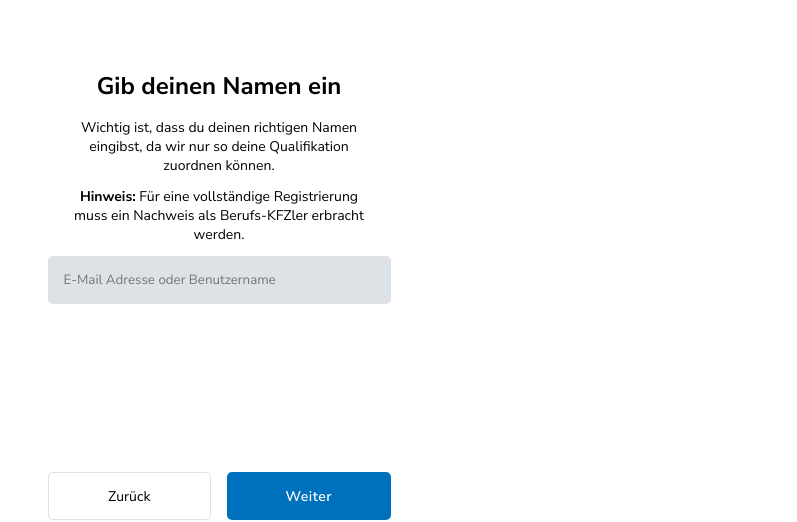
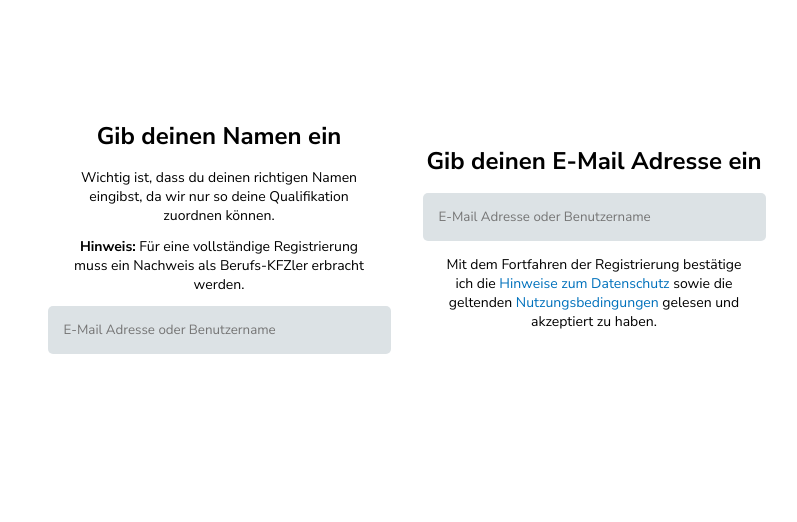
Before and after one commit to SimonSchoetz/digital-h-challenge, a React (Create React App) app: page /registration in a window 1280 px wide. Shown: the part 166-688 px from the top of the page, without its empty margins (421-1218 px from the left). Built offline with nearby package versions, Linux system fonts and the light colour scheme.

Commit message:
Add wrapper to keep the form ballanced with the header

```diff
--- a/src/Registration.js
+++ b/src/Registration.js
@@ -53,9 +53,11 @@ export default function Registration() {
                     </div>
                 </header>
                     {/* Habe versucht die Components über ein Array zu rendern um die Keys nicht hard coden zu müssen aber nicht zum laufen gebracht*/}
-                    <RegStep1 position={side(1)}/>
-                    <RegStep2 position={side(2)}/>
-                    <RegStep3 position={side(3)}/>
+                    <div className="form-wrapper">
+                        <RegStep1 position={side(1)}/>
+                        <RegStep2 position={side(2)}/>
+                        <RegStep3 position={side(3)}/>
+                    </div>
             </div>
         </Context.Provider>
     )
--- a/src/style/_Registration.scss
+++ b/src/style/_Registration.scss
@@ -1,11 +1,8 @@
 .registration-component {
     @include component-base;
+    .form-wrapper {
         overflow-x: hidden; //for desktop
         .registration-form  {
-        // display: flex;
-        // position: relative;
-        // height: 100%;
-
                 position: relative;
                 display: flex;
                 flex-direction: column;
@@ -15,7 +12,7 @@
                 max-width: 375px;
                 height: 90%;
                 .registration-top {
-                // padding-bottom: 100px;
+                    padding-bottom: 100px;
                     h2 {
                         @include font-h1;
                         margin-bottom: 16px;
@@ -61,5 +58,6 @@
         .to-right {
             right: -100%
         }
+    }
 
 }
```
Also changed, not shown: 1 other file (tests, documents, lock files or other folders). Lines whose indentation alone changed are shown as unchanged.
